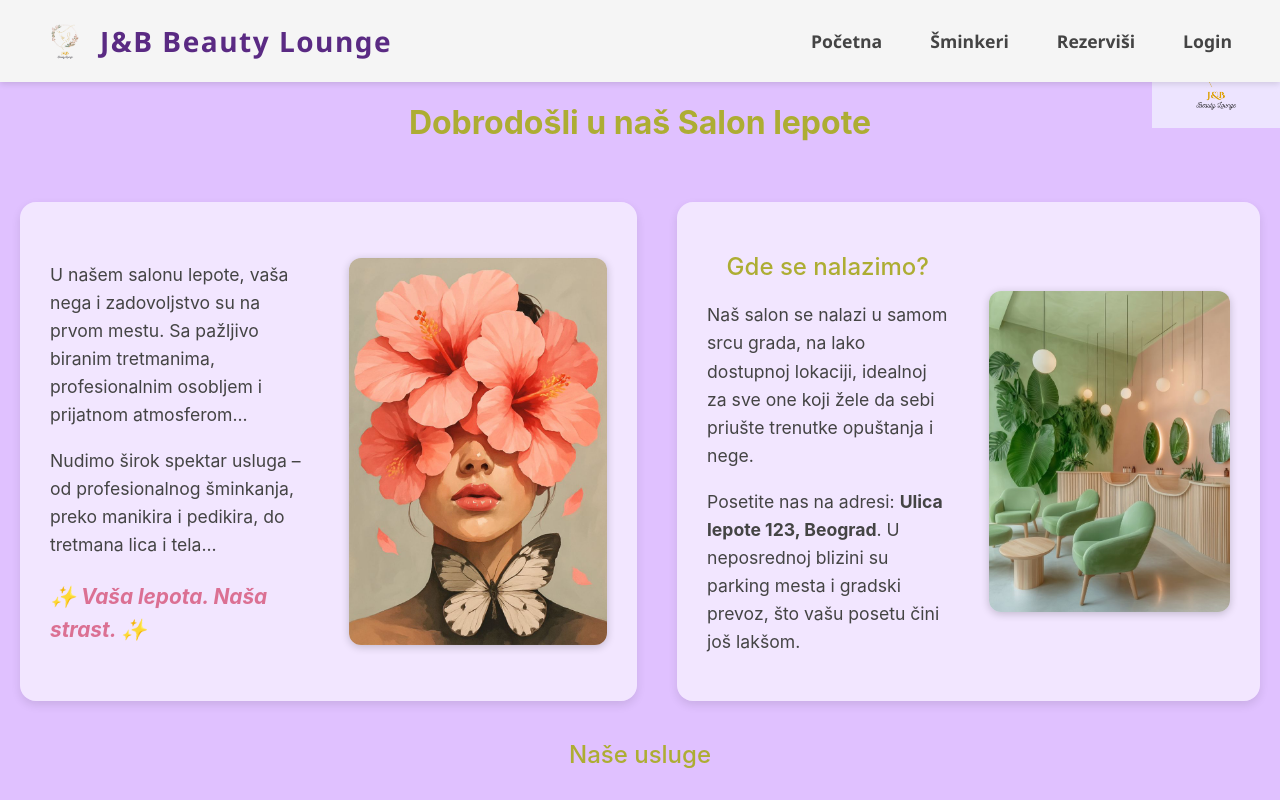
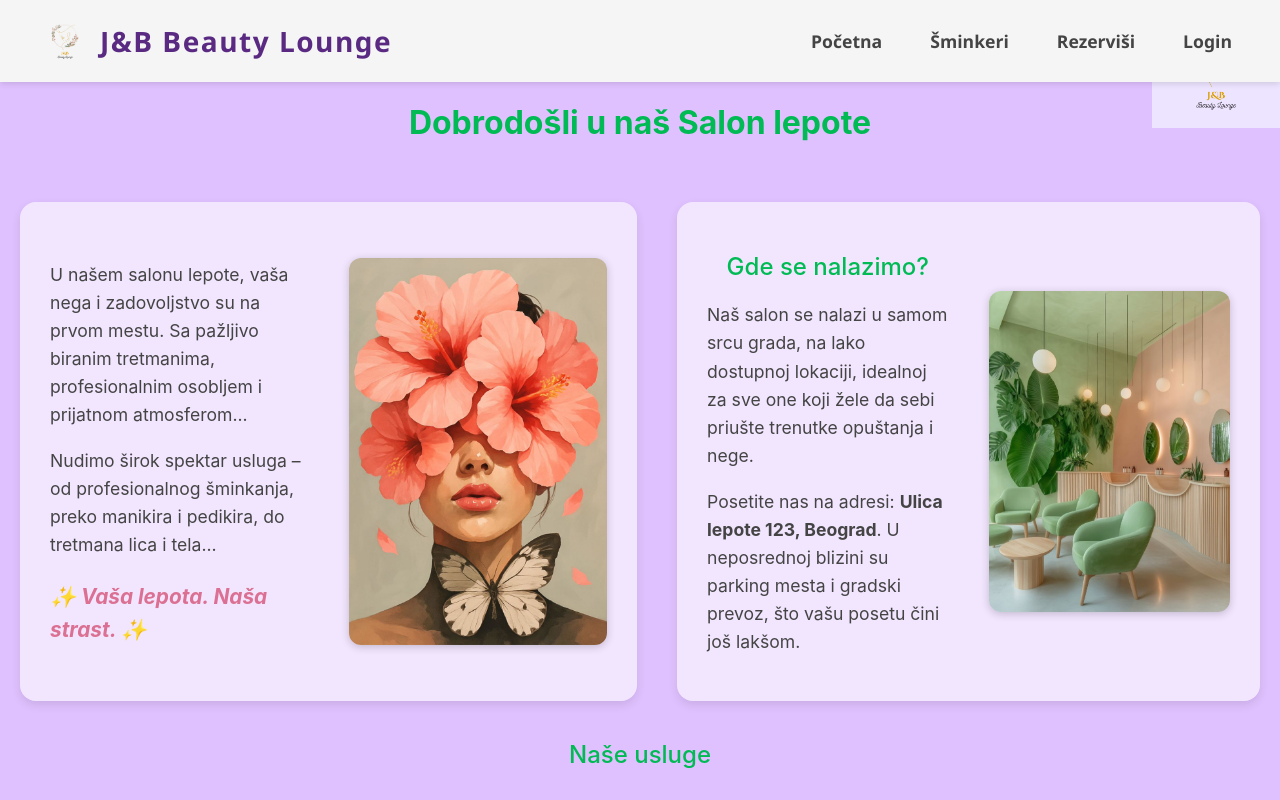
Before and after one commit to elab-development/internet-tehnologije-2024-projekat-salonlepote_20210134_20210103, a React (Create React App) app in the folder SalonLepote - React/salonlepote-react/: page / in a window 1280 px wide. Shown: the top 800 px of the page. Built offline with nearby package versions, Linux system fonts and the light colour scheme.

Commit message:
Promenjene boje u css fajlu

```diff
--- a/SalonLepote - React/salonlepote-react/src/styles.css
+++ b/SalonLepote - React/salonlepote-react/src/styles.css
@@ -1,7 +1,7 @@
 :root {
   --svetlija-lila: #E6E0F8;
   --pastel-roze: #F9DDE1;
-  --zivlja-zelena: #adad33;
+  --zivlja-zelena: #00ba54;
   --jaca-plava: #06c988;
   --tamniji-lila: #d8c9f4;
   --text-color: #3B3B3B;
@@ -12,7 +12,7 @@ body {
   background-repeat: no-repeat;
   background-position: top right;
   background-size: 10%;
-  background-color: #e0c1ff; /* svetla lila */
+  background-color: #e0c1ff;
 }
 
 .container {
```
